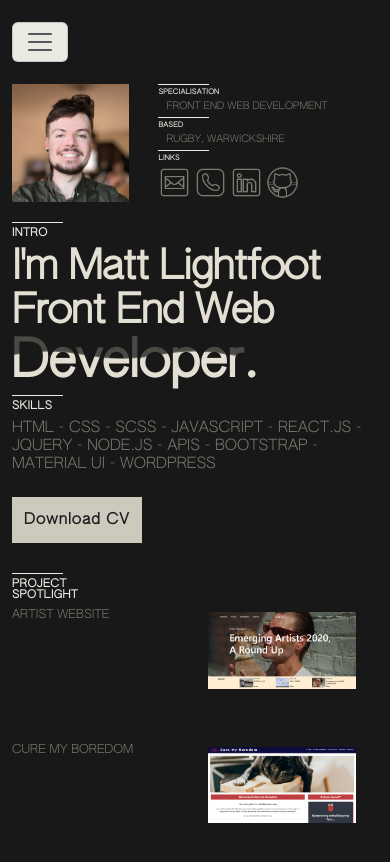
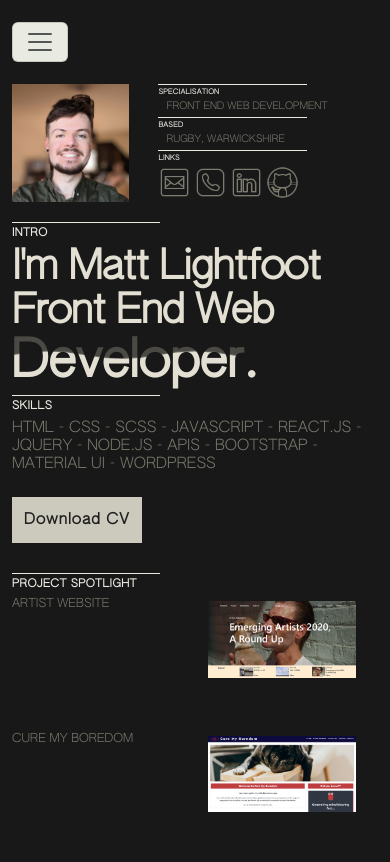
Before and after one commit to Mtlightfoot/portfolio, a React (Vite) app: page /#/ in a window 390 px wide. Shown: the top 862 px of the page. Built offline with nearby package versions, Linux system fonts and the light colour scheme.

Commit message:
Changed widths of section titles border top when in mobile view

```diff
--- a/src/main.css
+++ b/src/main.css
@@ -462,6 +462,10 @@
         margin-left: 0px;
     }
 
+    #section-titles {
+        width: 38vw;
+    }
+
     #slogan {
         font-size: 40px;
     }
```
